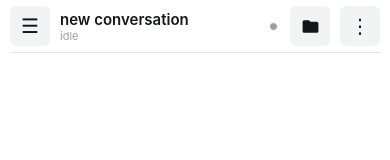
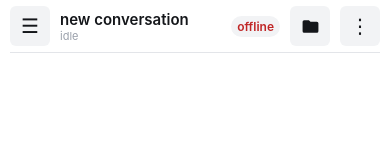
Before and after one commit to nerasse/my-claw-app, a React Native app: screen / in a window 390 px wide. Shown: the top 160 px of the page. Built offline with nearby package versions, Linux system fonts and the light colour scheme; what react-native-worklets would draw is missing.

Commit message:
header: connected shows nothing, a dropped connection shows an offline badge

```diff
--- a/src/app/ChatScreen.tsx
+++ b/src/app/ChatScreen.tsx
@@ -1,5 +1,5 @@
 import React, { useCallback, useEffect, useRef, useState } from 'react';
-import { FlatList, Pressable, Text, View, type LayoutChangeEvent, type ViewStyle } from 'react-native';
+import { FlatList, Pressable, Text, View, type LayoutChangeEvent } from 'react-native';
 import { launchCamera, launchImageLibrary } from 'react-native-image-picker';
 import { Bubble } from '../components/Bubble';
 import { ToolCard } from '../components/ToolCard';
@@ -28,19 +28,6 @@ function pickAssetToPending(asset: { uri?: string; fileName?: string | null; typ
   const mimeType = asset.type ?? 'application/octet-stream';
   const type: AttachmentMeta['type'] = mimeType.startsWith('image/') ? 'image' : mimeType.startsWith('video/') ? 'video' : 'file';
   return { id: uuid(), uri: asset.uri, filename, type, mimeType, sizeBytes: asset.fileSize ?? undefined };
-}
-
-function statusColor(state: WsState, styles: ReturnType<typeof createStyles>): ViewStyle | null {
-  switch (state) {
-    case 'connected':
-      return styles.statusOk;
-    case 'disconnected':
-      return styles.statusBad;
-    case 'connecting':
-      return styles.statusWarn;
-    default:
-      return styles.statusOff;
-  }
 }
 
 /** Same author, close in time and not split by a tool card: render as one visual block. */
@@ -393,14 +380,23 @@ export function ChatScreen({
             {subagentCount.running > 0 ? <Text style={styles.agentsRunning}>●</Text> : null}
           </Pressable>
         ) : null}
+        {connectionState !== 'connected' ? (
           <Pressable
             onPress={onStatusPress}
             hitSlop={10}
-          style={styles.statusButton}
             accessibilityRole="button"
             accessibilityLabel={`Connection status: ${connectionState}`}>
-          <View style={[styles.statusDot, statusColor(connectionState, styles)]} />
+            {/* Connected is the normal case and shows nothing; a degraded state gets the space it
+                deserves instead of a 9px dot nobody reads. */}
+            <Text
+              style={[
+                styles.connBadge,
+                connectionState === 'connecting' ? styles.connWarn : styles.connBad,
+              ]}>
+              {connectionState === 'connecting' ? 'connecting' : 'offline'}
+            </Text>
           </Pressable>
+        ) : null}
         <Pressable
           onPress={onFilesPress}
           style={styles.filesButton}
@@ -619,11 +615,16 @@ const createStyles = (palette: Palette) => ({
     alignItems: 'center' as const,
     justifyContent: 'center' as const,
   },
-  statusDot: { width: 9, height: 9, borderRadius: 5, borderWidth: 1, borderColor: palette.surface },
-  statusOk: { backgroundColor: palette.ok },
-  statusOff: { backgroundColor: palette.textFaint },
-  statusWarn: { backgroundColor: palette.warn },
-  statusBad: { backgroundColor: palette.danger },
+  connBadge: {
+    fontSize: font.meta,
+    fontWeight: '600' as const,
+    paddingHorizontal: space.sm,
+    paddingVertical: 3,
+    borderRadius: radius.pill,
+    overflow: 'hidden' as const,
+  },
+  connWarn: { color: palette.warn, backgroundColor: palette.surfaceAlt },
+  connBad: { color: palette.danger, backgroundColor: palette.surfaceAlt },
   listWrap: { flex: 1 },
   listContent: { paddingTop: space.md, paddingBottom: space.sm },
   hero: {
```
Also changed, not shown: 2 other files (tests, documents, lock files or other folders). Lines whose indentation alone changed are shown as unchanged.
